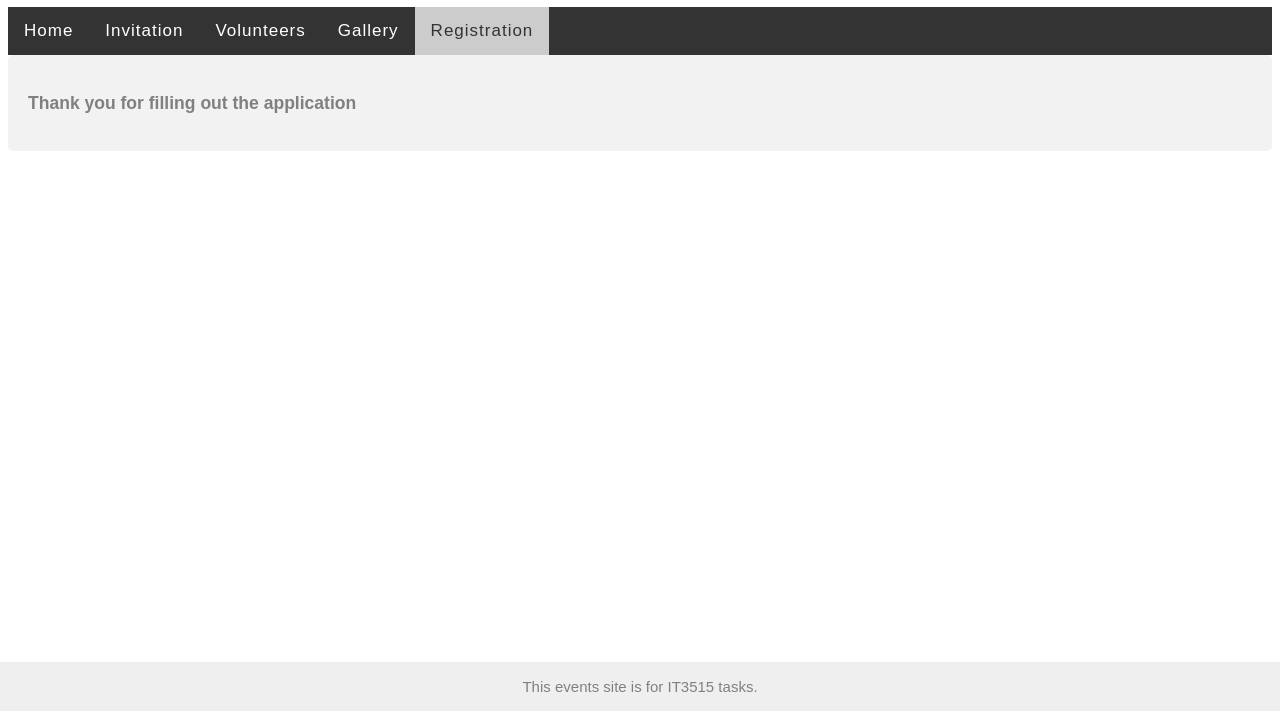
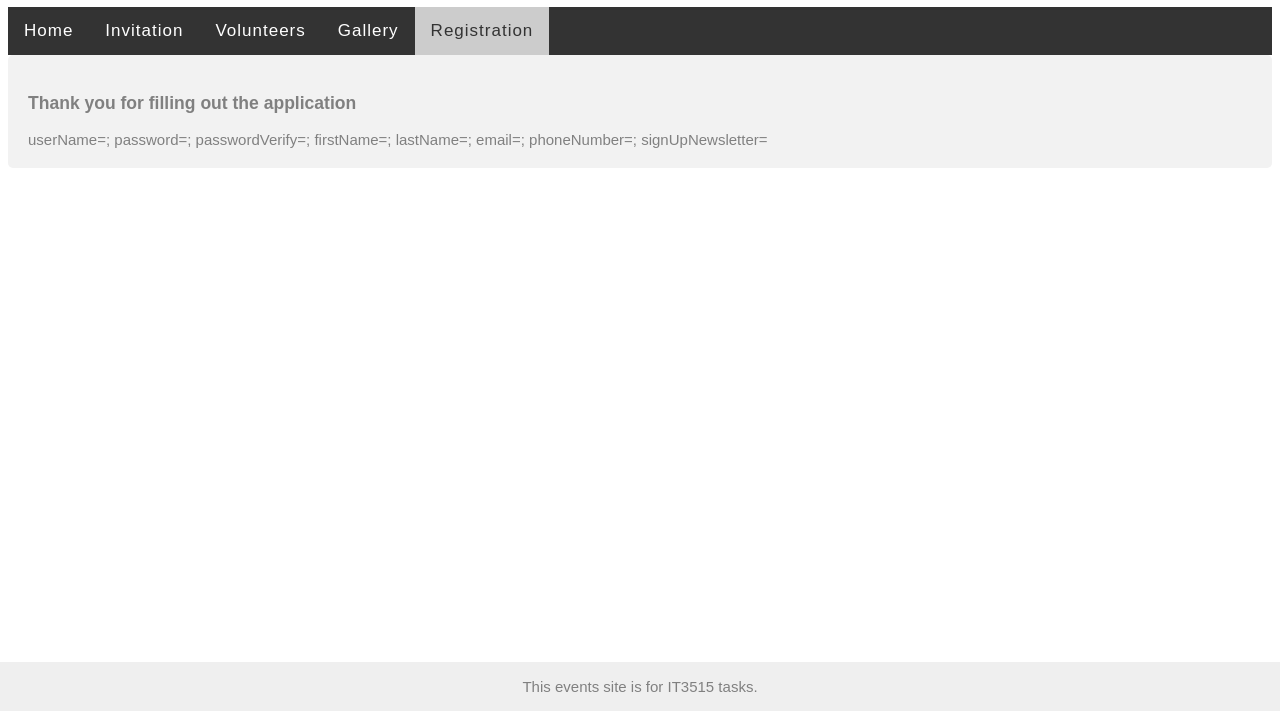
Before and after one commit to Foxdown/project, a plain HTML site: page Project/confirm.html in a window 1280 px wide. Shown: the part 89-800 px from the top of the page. Drawn offline with Linux system fonts and the light colour scheme.

Commit message:
Add files via upload

```diff
--- a/Project/js/validation.js
+++ b/Project/js/validation.js
@@ -169,5 +169,5 @@ function GetPassedInParametersFromCookie() {
     var x = document.cookie;
 
     // Display cookie
-    document.getElementById("node-id").innerhtml = x;
+    document.getElementById("node-id").innerHTML = x;
 }
```
Also changed, not shown: Project/registration.html (+1 -1 lines).
